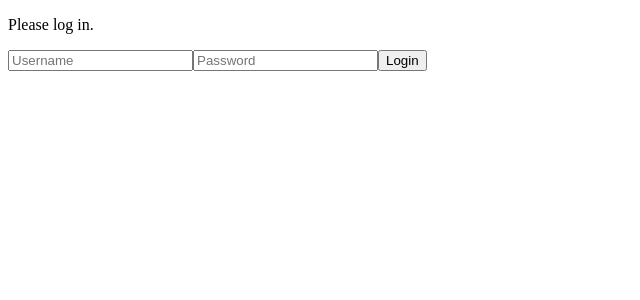
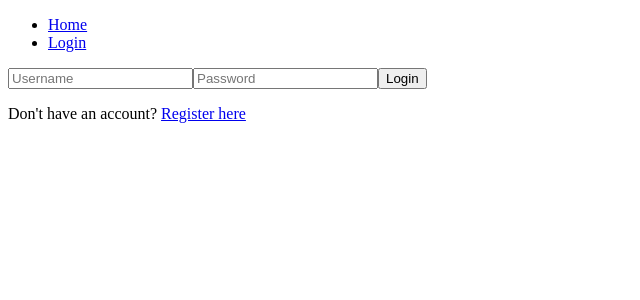
Before and after one commit to alvinscode/movie-discovery-app, a React (Create React App) app in the folder client/: page /login in a window 1280 px wide. Shown: the top 300 px of the page, without its empty margins (0-640 px from the left). Built offline with nearby package versions, Linux system fonts and the light colour scheme.

Commit message:
add NavBar

```diff
--- a/client/src/components/App.js
+++ b/client/src/components/App.js
@@ -1,8 +1,9 @@
 import React, { useState } from "react";
 import { BrowserRouter as Router, Switch, Route } from "react-router-dom";
-import Login from './Login'
+import Home from "./Home";
+import Login from "./Login";
 import Register from "./Register";
-import Home from "./Home";
+import NavBar from "./NavBar";
 
 function App() {
     const [isLoggedIn, setIsLoggedIn] = useState(false);
@@ -18,20 +19,23 @@ function App() {
     return (
       <Router>
           <div>
+              <NavBar isLoggedIn={isLoggedIn} onLogout={handleLogout} />
+              <Switch>
+                  <Route path="/login">
+                      <Login onLogin={handleLogin} />
+                  </Route>
+                  <Route path="/register">
+                      <Register />
+                  </Route>
+                  <Route path="/">
                       {isLoggedIn ? (
                           <div>
                               <p>Welcome, User!</p>
-                <button onClick={handleLogout}>Logout</button>
                           </div>
                       ) : (
-            <div>
-                <p>Please log in.</p>
-                <Login onLogin={handleLogin} />
-            </div>
+                          <Home />
                       )}
-        <Switch>
-          <Route path="/register" component={Register} />
-          <Route path="/home" component={Home} />
+                  </Route>
               </Switch>
           </div>
       </Router>
--- a/client/src/components/Home.js
+++ b/client/src/components/Home.js
@@ -1,4 +1,5 @@
-import React from "react";
+import React from 'react';
+import { Link } from 'react-router-dom';
 
 function Home({ isLoggedIn, onLogout }) {
     return (
--- a/client/src/components/Login.js
+++ b/client/src/components/Login.js
@@ -1,9 +1,12 @@
 import React, { useState } from 'react';
+import { Link, useHistory } from 'react-router-dom';
 
 function Login({ onLogin }) {
     const [username, setUsername] = useState('');
     const [password, setPassword] = useState('');
     const [loginMessage, setLoginMessage] = useState('');
+    const [showLoginForm, setShowLoginForm] = useState(true);
+    const history = useHistory();
 
     const handleLogin = () => {
         const data = {
@@ -20,10 +23,9 @@ function Login({ onLogin }) {
         })
             .then((response) => {
                 if (response.ok) {
+                    setLoginMessage('Login successful');
                     onLogin();
-                    setLoginMessage('Login successful');
-                    setUsername('');
-                    setPassword('');
+                    history.push('/home');
                 } else {
                     setLoginMessage('Login failed');
                     console.error('Login failed');
@@ -35,8 +37,14 @@ function Login({ onLogin }) {
             });
     };
 
+    const toggleLoginForm = () => {
+        setShowLoginForm(!showLoginForm);
+    };
+
     return (
         <div>
+            {showLoginForm && (
+                <>
                     <input
                         type="text"
                         placeholder="Username"
@@ -51,6 +59,14 @@ function Login({ onLogin }) {
                     />
                     <button onClick={handleLogin}>Login</button>
                     <p>{loginMessage}</p>
+                </>
+            )}
+            <p>
+                Don't have an account?{' '}
+                <Link to="/register" onClick={toggleLoginForm}>
+                    Register here
+                </Link>
+            </p>
         </div>
     );
 }
--- /dev/null
+++ b/client/src/components/NavBar.js
@@ -0,0 +1,19 @@
+import React from 'react';
+import { Link } from 'react-router-dom';
+
+function NavBar({ isLoggedIn, onLogout }) {
+    return (
+        <nav>
+            <ul>
+                <li><Link to="/">Home</Link></li>
+                {isLoggedIn ? (
+                    <li><Link to="/" onClick={onLogout}>Logout</Link></li>
+                ) : (
+                    <li><Link to="/login">Login</Link></li>
+                )}
+            </ul>
+        </nav>
+    );
+}
+
+export default NavBar;
--- a/client/src/components/Register.js
+++ b/client/src/components/Register.js
@@ -1,4 +1,5 @@
 import React, { useState } from 'react';
+import { Link } from 'react-router-dom';
 
 function RegisterForm() {
     const [username, setUsername] = useState('');
@@ -72,6 +73,9 @@ function RegisterForm() {
             />
             <button onClick={handleRegister}>Register</button>
             <p>{registrationMessage}</p>
+            <p>
+                Already have an account? <Link to="/login">Login here</Link>
+            </p>
         </div>
     );
 }
```
Lines whose indentation alone changed are shown as unchanged.
